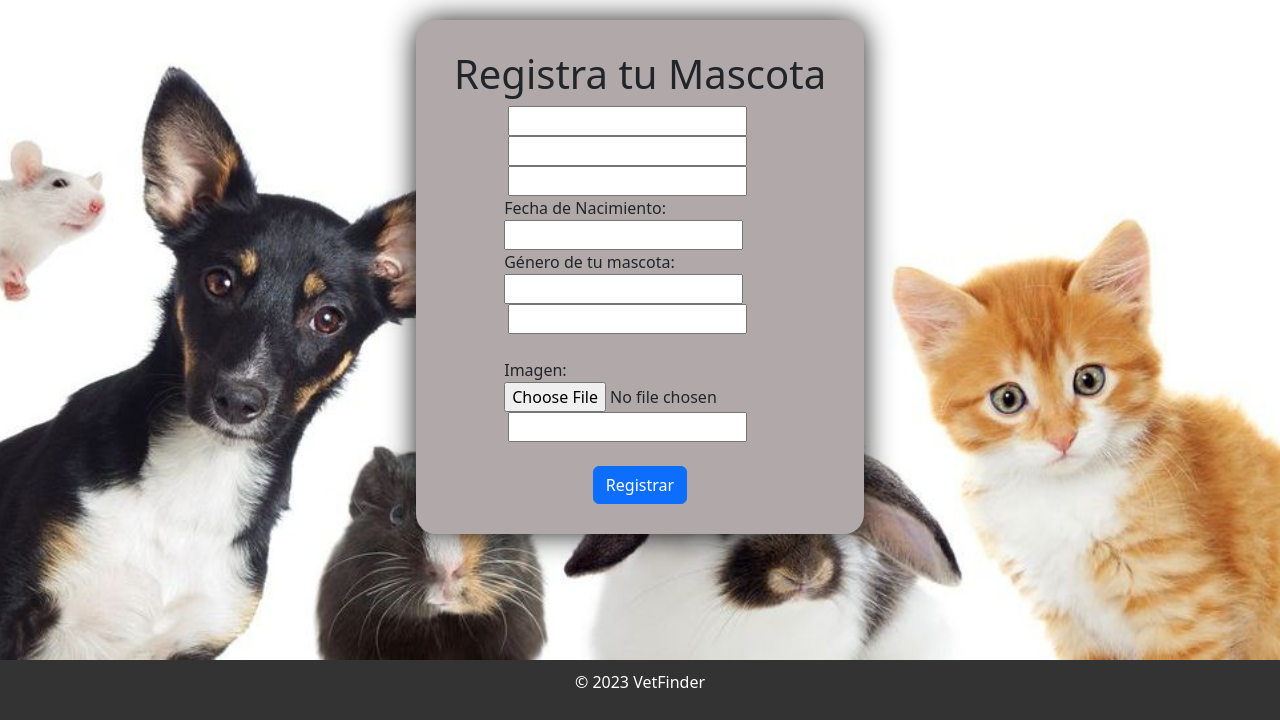
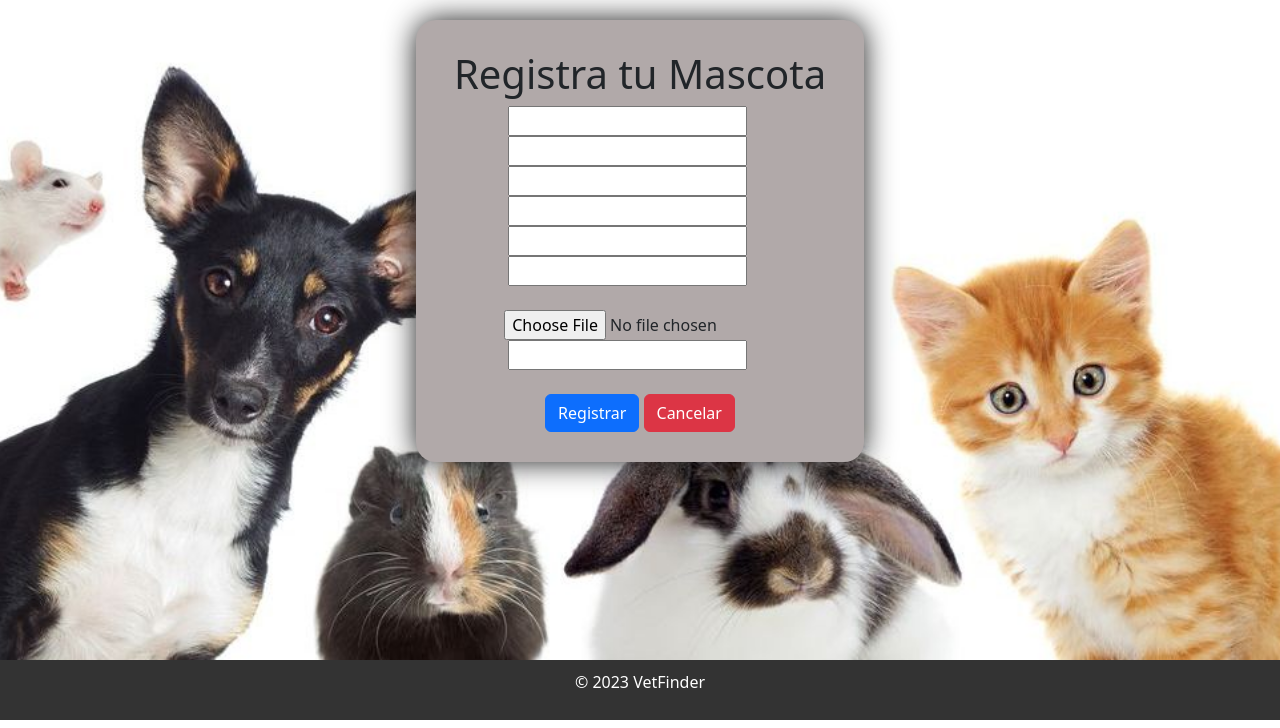
Before and after one commit to Guvtam/vetfinder, a Django app: template acceso/templates/acceso/registroMascota.html in a window 1280 px wide. Shown: the part 72-800 px from the top of the page. Run offline with Django 4.2, Linux system fonts and the light colour scheme; the template is opened without the code that fills it, so the values that code supplies are empty, except form fields; tables that the repository leaves empty hold one stand-in row (values such as "Sample post"); form fields are guessed from the names that the template uses; some libraries are stand-ins or nearby versions.

Commit message:
ultimos cambios

```diff
--- a/acceso/forms.py
+++ b/acceso/forms.py
@@ -75,7 +75,7 @@ class RegistroUsuarioForm(UserCreationForm):
 
     class Meta:
         model = DuenoMascota
-        fields = ['username', 'first_name', 'last_name', 'email', 'imagen_perfil', 'password1', 'password2',]
+        fields = ['username', 'first_name', 'last_name', 'email','telefono', 'imagen_perfil', 'password1', 'password2',]
 
 
 
--- a/acceso/models.py
+++ b/acceso/models.py
@@ -9,7 +9,7 @@ class DuenoMascota(AbstractUser):
     genero = models.CharField(max_length=20, choices=[('Masculino', 'Masculino'), ('Femenino', 'Femenino')])
     first_name = models.CharField(max_length=30)
     last_name = models.CharField(max_length=30)
-    email = models.EmailField()
+    email = models.EmailField(unique=True)
     tiene_mascota= models.BooleanField(default=False)
     imagen_perfil = models.ImageField(upload_to='dueno_img/', blank=True, null=True)
 
--- a/acceso/templates/acceso/registroMascota.html
+++ b/acceso/templates/acceso/registroMascota.html
@@ -25,20 +25,20 @@
             {{ form.raza }}
         </div>
         <div class="form-group">
-            <label for="{{ form.fecha_nacimiento_mascota.id_for_label }}">Fecha de Nacimiento:</label>
+            <label for="{{ form.fecha_nacimiento_mascota.id_for_label }}"></label>
             {{ form.fecha_nacimiento_mascota }}
         </div>
         <div class="form-group">
-            <label for="{{ form.genero_mascota.id_for_label }}">Género de tu mascota:</label>
+            <label for="{{ form.genero_mascota.id_for_label }}"></label>
             {{ form.genero_mascota }}
         </div>
         <div class="form-group">
             <label for="{{ form.color.id_for_label }}"></label>
             {{ form.color }}
         </div>
-        <br>
+
         <div class="form-group">
-            <label for="{{ form.imagen.id_for_label }}">Imagen:</label>
+            <label for="{{ form.imagen.id_for_label }}"></label>
             {{ form.imagen }}
 
         </div>
@@ -49,6 +49,7 @@
         <br>
             <div class="text-center">
                 <button type="submit" class="btn btn-primary">Registrar</button>
+                <a class="btn btn-danger" href="{% url 'cancelar' %}">Cancelar</a>
             </div>
 
         </form>
```
Also changed, not shown: db.sqlite3, media/dueno_img/mujer_anime_Lq6f06T.jpg (added).
